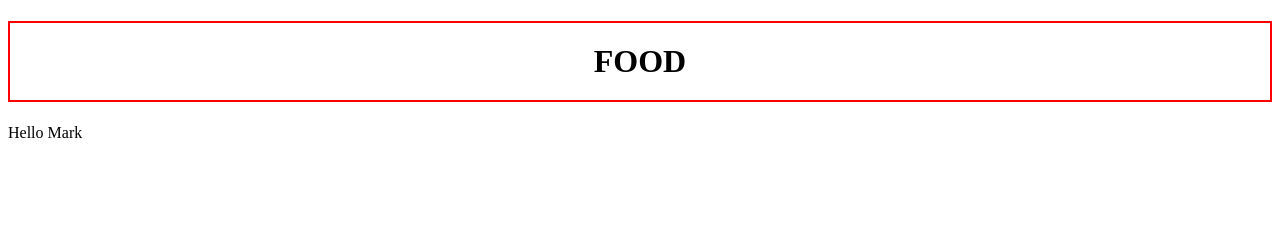
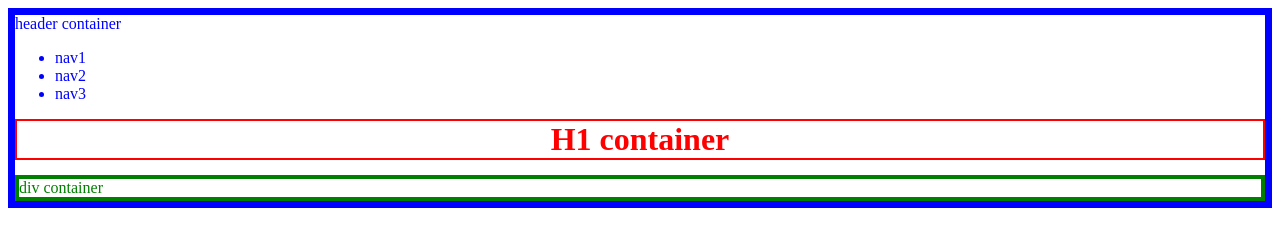
Before and after one commit to MarkNovicio/FEWD_header, a plain HTML site: page index.html in a window 1280 px wide. Drawn offline with Linux system fonts and the light colour scheme.

Commit message:
update body section

```diff
--- a/assets/css/style.css
+++ b/assets/css/style.css
@@ -1,5 +1,20 @@
+header {
+    border: 7px solid blue;
+    color: blue;
+}
+
 h1 {
     text-align: center;
     border: 2px solid red;
-    padding: 20px;
+    color:red;
+    margin-top: 15px;
+    margin-bottom: 0px;
+
 }
+
+div {
+    border: 4px solid green;
+    color: green;
+    margin-top: 15px;
+
+}
--- a/index.html
+++ b/index.html
@@ -8,9 +8,17 @@
     <title>Document</title>
 </head>
 <body>
-    <header>
-        <h1>FOOD</h1>
-        <div>Hello Mark</div>
+    <header>header container
+        <nav>
+            <ul>
+                <li>nav1</li>
+                <li>nav2</li>
+                <li>nav3</li>
+            </ul>
+        </nav>
+        <h1>H1 container</h1>
+        <div>div container</div>
+
     </header>
 </body>
 </html>
```
